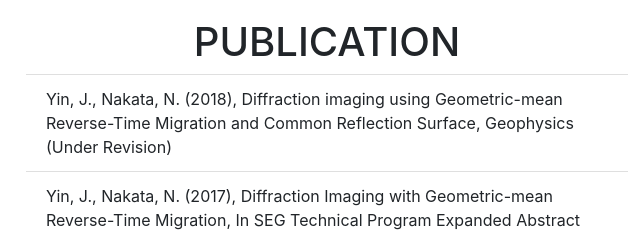
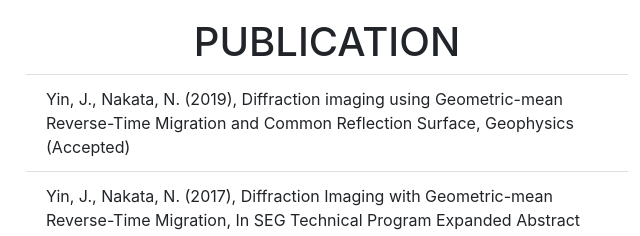
Before and after one commit to JianhangYin/Kiwi, a plain HTML site: page geo.html in a window 1280 px wide. Shown: the part 698-934 px from the top of the page, 567-1207 px from the left. Drawn offline with nearby package versions, Linux system fonts and the light colour scheme.

Commit message:
update paper status

```diff
--- a/geo.html
+++ b/geo.html
@@ -101,7 +101,7 @@
       <div class="col">
         <h1 class="text-center">PUBLICATION</h1>
         <ul class="list-group list-group-flush">
-          <li class="list-group-item">Yin, J., Nakata, N. (2018), Diffraction imaging using Geometric-mean Reverse-Time Migration and Common Reflection Surface, Geophysics (Under Revision)</li>
+          <li class="list-group-item">Yin, J., Nakata, N. (2019), Diffraction imaging using Geometric-mean Reverse-Time Migration and Common Reflection Surface, Geophysics (Accepted)</li>
           <li class="list-group-item">Yin, J., Nakata, N. (2017), Diffraction Imaging with Geometric-mean Reverse-Time Migration, In SEG Technical Program Expanded Abstract 2017 (pp. 974-979). Society of Exploration Geophysics. </li>
           <li class="list-group-item">Yin, J., Wang, Z., Zhang, P., Liang, Y., Shu, G., & Lv, Y. (2017), Separation Method of Diffraction on Post-Stack Record Based on Kernel Principal Component Analysis, Progress in Geophysics (in Chinese), 32(2): 0799-0807, doi: 10.6038/pg20170247.</li>
         </ul>
```
